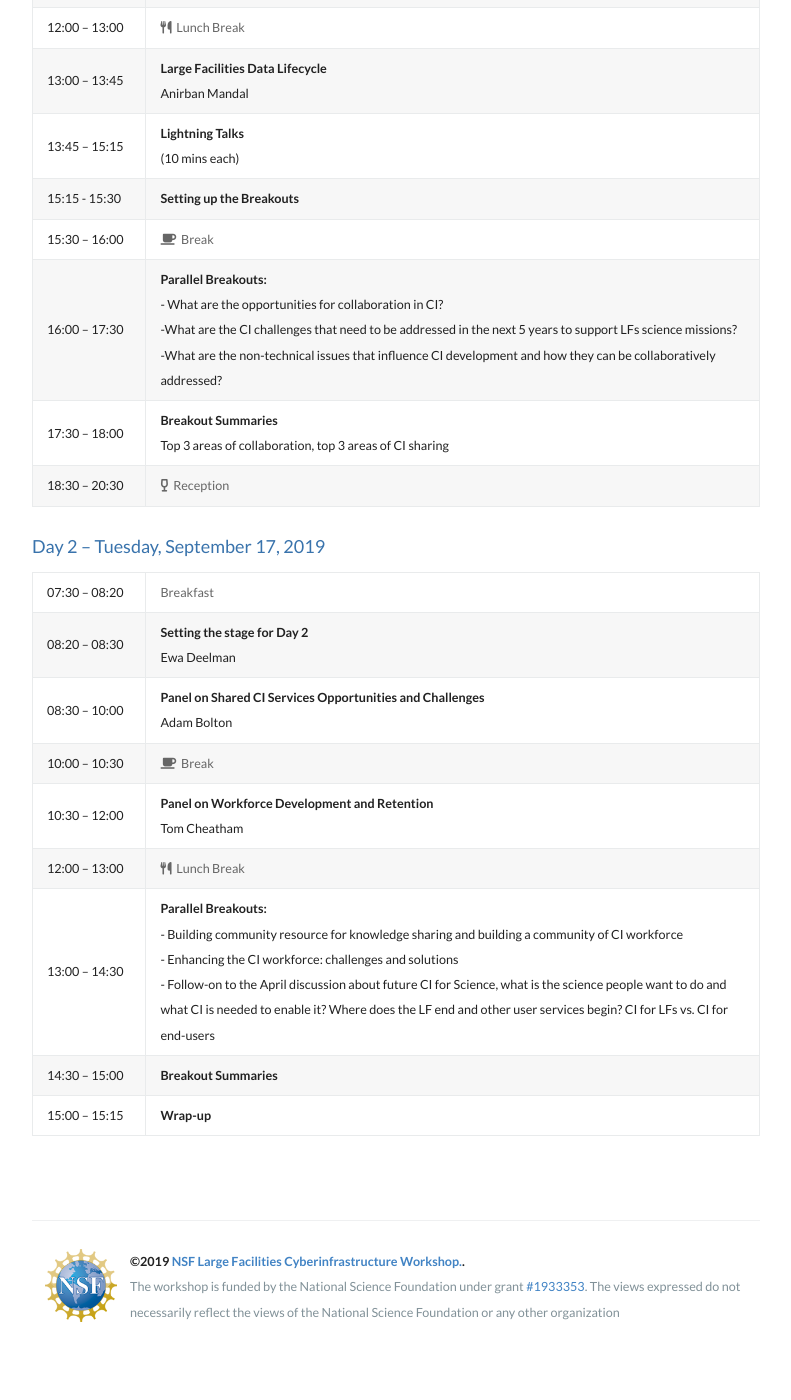
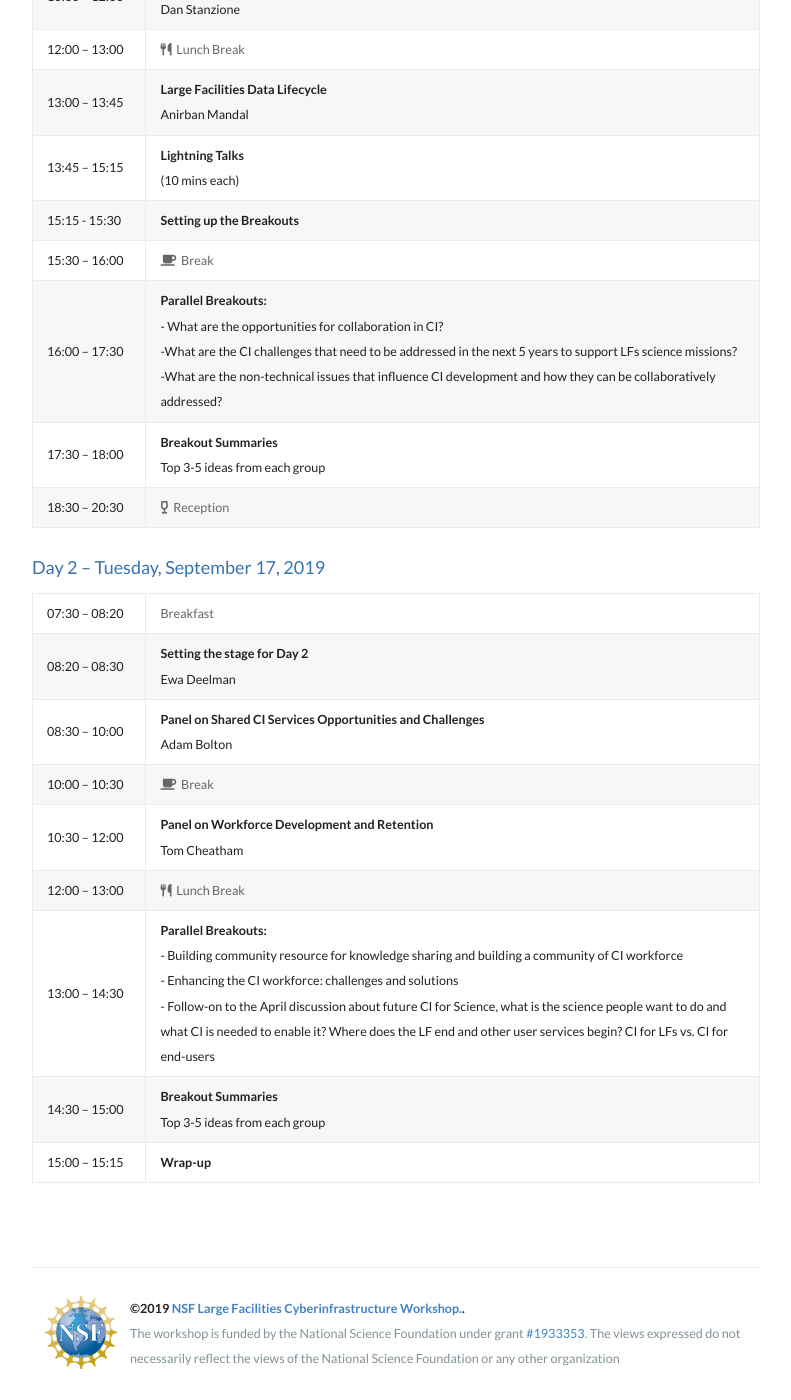
Before and after one commit to facilitiesci/facilitiesci.github.io, a Jekyll site: the page built from agenda.md, in a window 1280 px wide and 1400 px high, scrolled down 824 px. Shown: the whole window, without its empty margins (244-1035 px from the left). Built offline with Jekyll 4.4.1, drawn with Linux system fonts in a browser that asks for light colours; nearby versions of some CDN libraries; before the commit the page ends 2177 px from its top, so only the background shows below that.

Commit message:
Update agenda.md

```diff
--- a/agenda.md
+++ b/agenda.md
@@ -10,7 +10,7 @@ td:nth-of-type(1) {
 
 # Preliminary Agenda
 
-Alexandria, VA, USA, September 16-17, 2019
+Alexandria, VA, USA, September 16-17, 2019<br />
 **The Alexandrian** – 480 King St, Alexandria, VA 22314
 
 **Rooms**:
@@ -29,7 +29,7 @@ Alexandria, VA, USA, September 16-17, 2019
 | 15:15 - 15:30	| **Setting up the Breakouts**
 | 15:30 – 16:00	| <span style="color: #666"><i class="fas fa-coffee"></i>&nbsp;&nbsp;Break</span>
 | 16:00 – 17:30	| **Parallel Breakouts:**<br />- What are the opportunities for collaboration in CI?<br />-What are the CI challenges that need to be addressed in the next 5 years to support LFs science missions?<br />-What are the non-technical issues that influence CI development and how they can be collaboratively addressed?
-| 17:30 – 18:00	| **Breakout Summaries**<br />Top 3 areas of collaboration, top 3 areas of CI sharing
+| 17:30 – 18:00	| **Breakout Summaries**<br />Top 3-5 ideas from each group
 | 18:30 – 20:30	| <span style="color: #666"><i class="fas fa-wine-glass-alt"></i>&nbsp;&nbsp;Reception</span>
 
 ### Day 2 – Tuesday, September 17, 2019
@@ -41,5 +41,5 @@ Alexandria, VA, USA, September 16-17, 2019
 | 10:30 – 12:00	| **Panel on Workforce Development and Retention**<br />Tom Cheatham
 | 12:00 – 13:00 | <span style="color: #666"><i class="fas fa-utensils"></i>&nbsp;&nbsp;Lunch Break</span>
 | 13:00 – 14:30 | **Parallel Breakouts:**<br />- Building community resource for knowledge sharing and building a community of CI workforce<br />- Enhancing the CI workforce: challenges and solutions<br />- Follow-on to the April discussion about future CI for Science, what is the science people want to do and what CI is needed to enable it? Where does the LF end and other user services begin?  CI for LFs vs. CI for end-users
-| 14:30 – 15:00	| **Breakout Summaries**
+| 14:30 – 15:00	| **Breakout Summaries**<br />Top 3-5 ideas from each group
 | 15:00 – 15:15	| **Wrap-up**
```
